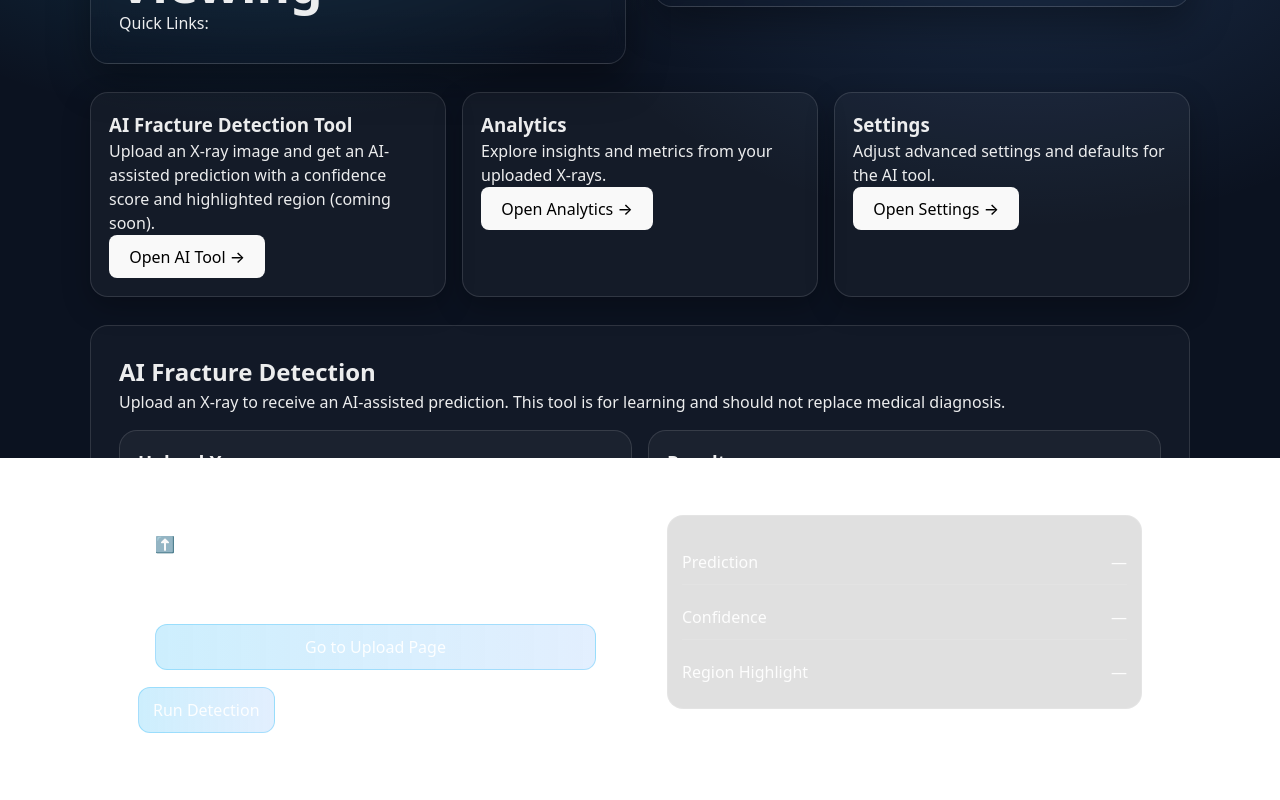
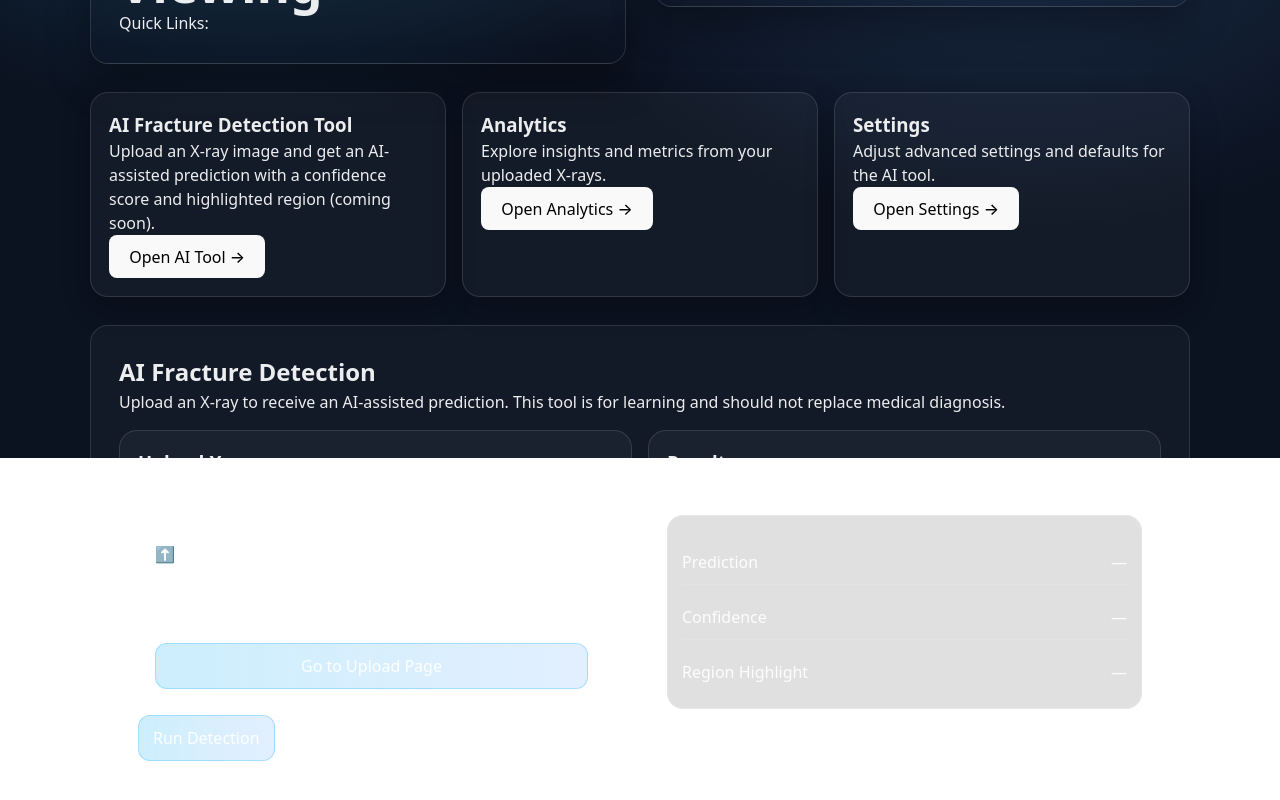
Before and after one commit to Jamalbah64/bone-fracture-learning-portal, a React (Vite) app in the folder client/react-app/: page / in a window 1280 px wide. Shown: the part 342-1142 px from the top of the page. Built offline with nearby package versions, Linux system fonts and the light colour scheme.

Commit message:
small update

```diff
--- a/client/react-app/src/App.css
+++ b/client/react-app/src/App.css
@@ -90,6 +90,9 @@ body {
   cursor: pointer;
   transition: transform 0.12s ease, background 0.2s ease;
   min-height: 42px;
+
+  margin-right: 8px;  /* horizontal spacing between buttons */
+  margin-top: 9px;   /* vertical spacing from elements above (like upload box) */
 }
 
 .btn:hover {
@@ -265,7 +268,7 @@ body {
 
 /* Upload Box */
 .upload-box {
-  margin-top: 14px;
+  margin-top: 24px; /* space above the box */
   border: 1px dashed rgba(255, 255, 255, 0.22);
   border-radius: 16px;
   padding: 16px;
```
